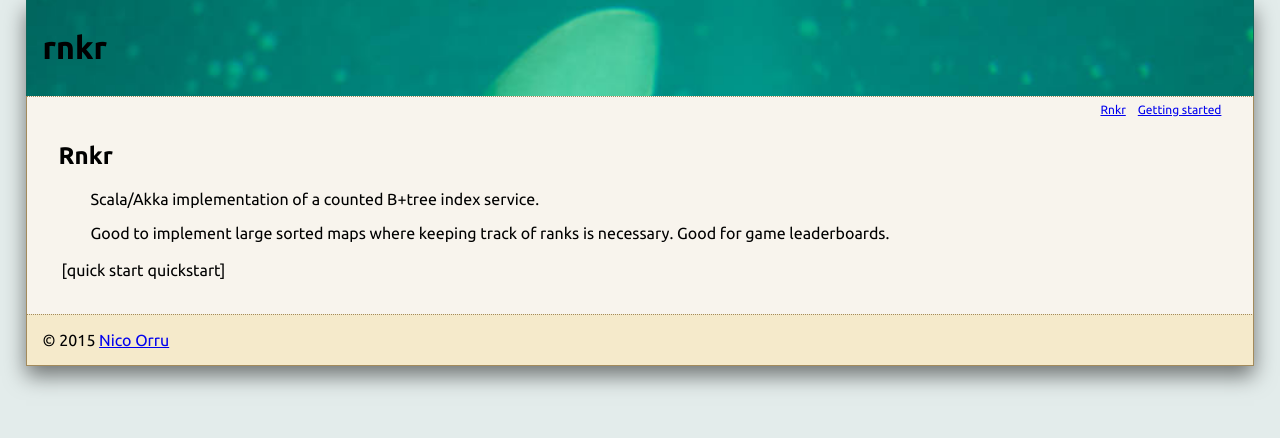
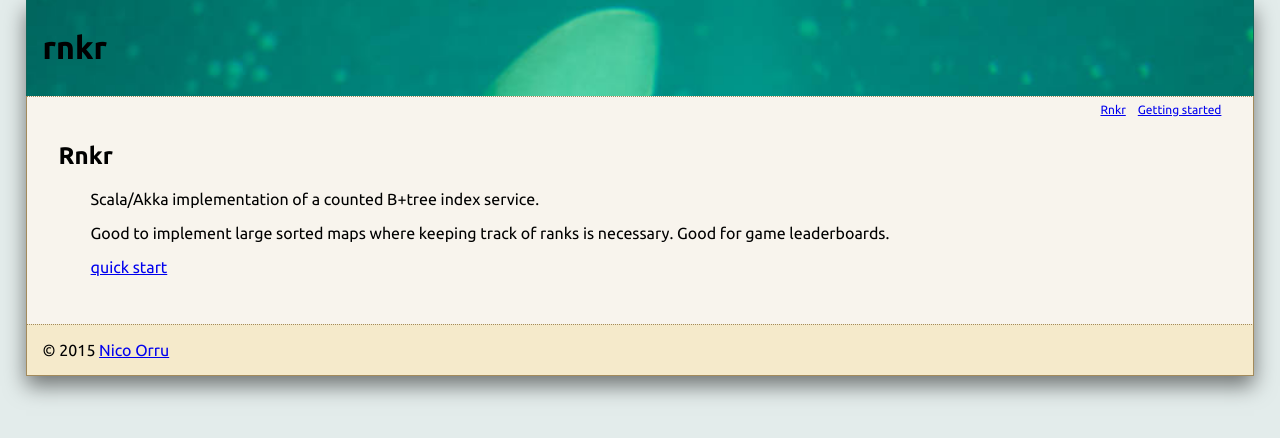
Before and after one commit to itadinanta/rnkr, a Jekyll site: the page built from index.md, in a window 1280 px wide. Shown: the top 438 px of the page. Built offline with Jekyll 4.4.1, drawn with Linux system fonts in a browser that asks for light colours.

Commit message:
Link syntax fix

```diff
--- a/index.md
+++ b/index.md
@@ -8,4 +8,4 @@ Scala/Akka implementation of a counted B+tree index service.
 
 Good to implement large sorted maps where keeping track of ranks is necessary. Good for game leaderboards.
 
-[quick start|quickstart]
+[quick start](quickstart)
```
Also changed, not shown: quickstart.md (+3 -1 lines).
